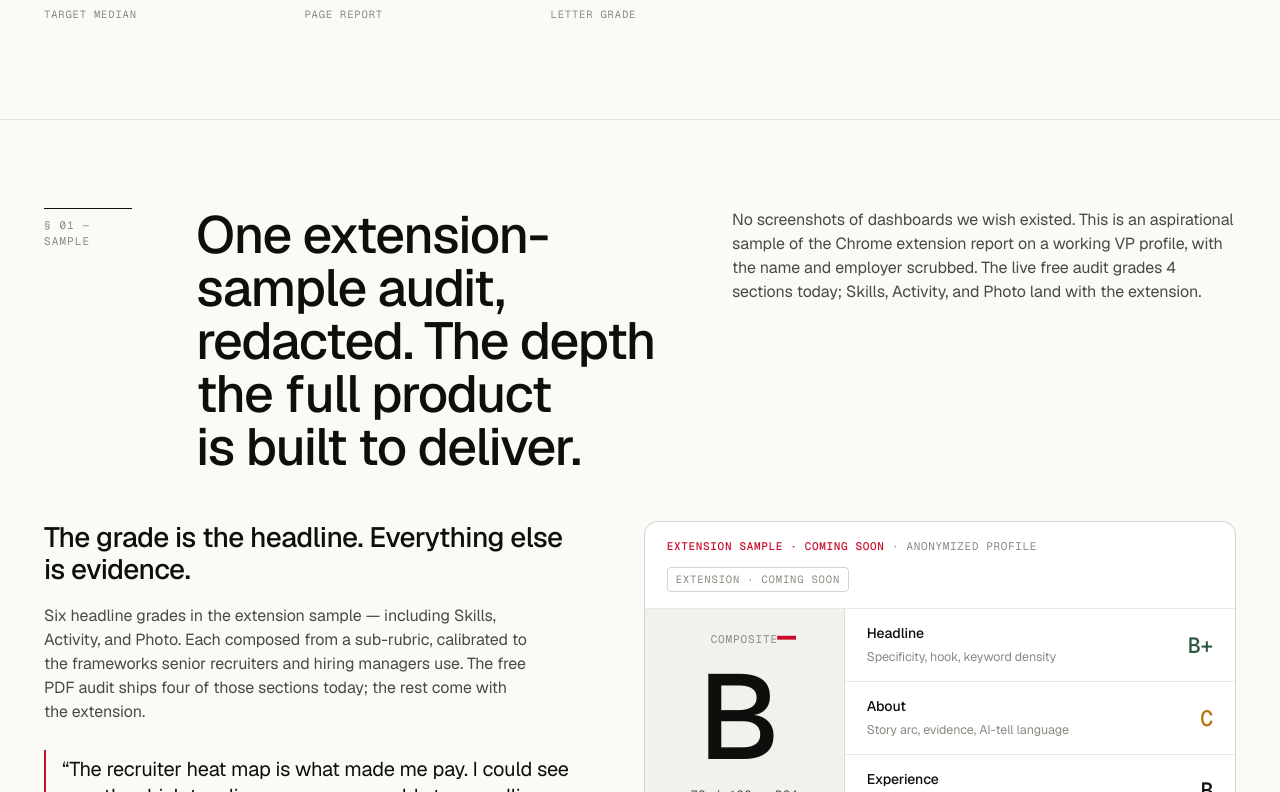
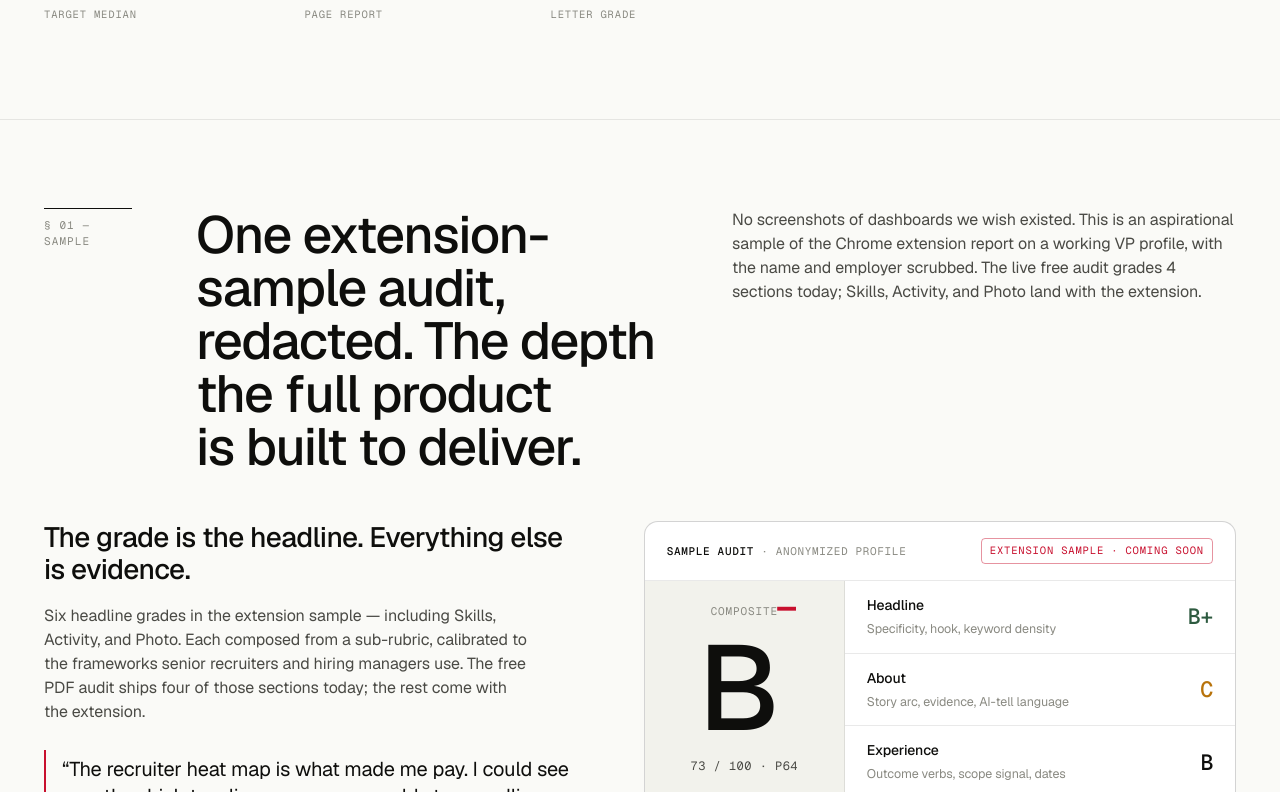
Before and after one commit to mir-quadri/linkedingrade, a Next.js app: page / in a window 1280 px wide. Shown: the part 850-1642 px from the top of the page. Built offline with nearby package versions, Linux system fonts and the light colour scheme.

Commit message:
chore: PDF-first README; a11y + single-source extension sample badge

```diff
--- a/app/components/AuditPreviewCard.tsx
+++ b/app/components/AuditPreviewCard.tsx
@@ -45,8 +45,7 @@ const gradeColor = (band?: Row["band"]) => {
 export default function AuditPreviewCard() {
   return (
     <aside
-      role="img"
-      aria-label="Sample audit preview. Grade B minus, 73 out of 100."
+      aria-label={`Sample audit preview (${EXTENSION_SAMPLE_BADGE}). Not a live result.`}
       style={{
         background: "var(--surface)",
         border: "1px solid var(--border-2)",
@@ -231,7 +230,7 @@ export default function AuditPreviewCard() {
             color: "var(--text-3)",
           }}
         >
-          EXTENSION SAMPLE · COMING SOON
+          {EXTENSION_SAMPLE_BADGE}
         </span>
       </div>
     </aside>
--- a/app/components/AuditReportCard.tsx
+++ b/app/components/AuditReportCard.tsx
@@ -46,8 +46,8 @@ const gradeColor = (band?: Row["band"]) => {
 export default function AuditReportCard() {
   return (
     <div
-      role="img"
-      aria-label="Sample audit report. Composite grade B minus, 73 out of 100, 64th percentile."
+      role="group"
+      aria-label={`Sample audit report (${EXTENSION_SAMPLE_BADGE}). Not a live result.`}
       style={{
         background: "var(--surface)",
         border: "1px solid var(--border-2)",
@@ -76,9 +76,7 @@ export default function AuditReportCard() {
             color: "var(--text-3)",
           }}
         >
-          <b style={{ color: "var(--accent)", fontWeight: 500 }}>
-            {EXTENSION_SAMPLE_BADGE}
-          </b>{" "}
+          <b style={{ color: "var(--text)", fontWeight: 500 }}>SAMPLE AUDIT</b>{" "}
           · ANONYMIZED PROFILE
         </div>
         <span
@@ -87,13 +85,13 @@ export default function AuditReportCard() {
             fontSize: 10.5,
             letterSpacing: "0.08em",
             textTransform: "uppercase",
-            color: "var(--text-3)",
+            color: "var(--accent)",
             padding: "4px 8px",
-            border: "1px solid var(--border-2)",
+            border: "1px solid color-mix(in oklab, var(--accent) 45%, transparent)",
             borderRadius: "var(--r-sm)",
           }}
         >
-          EXTENSION · COMING SOON
+          {EXTENSION_SAMPLE_BADGE}
         </span>
       </div>
 
```
Also changed, not shown: 1 other file (tests, documents, lock files or other folders).
